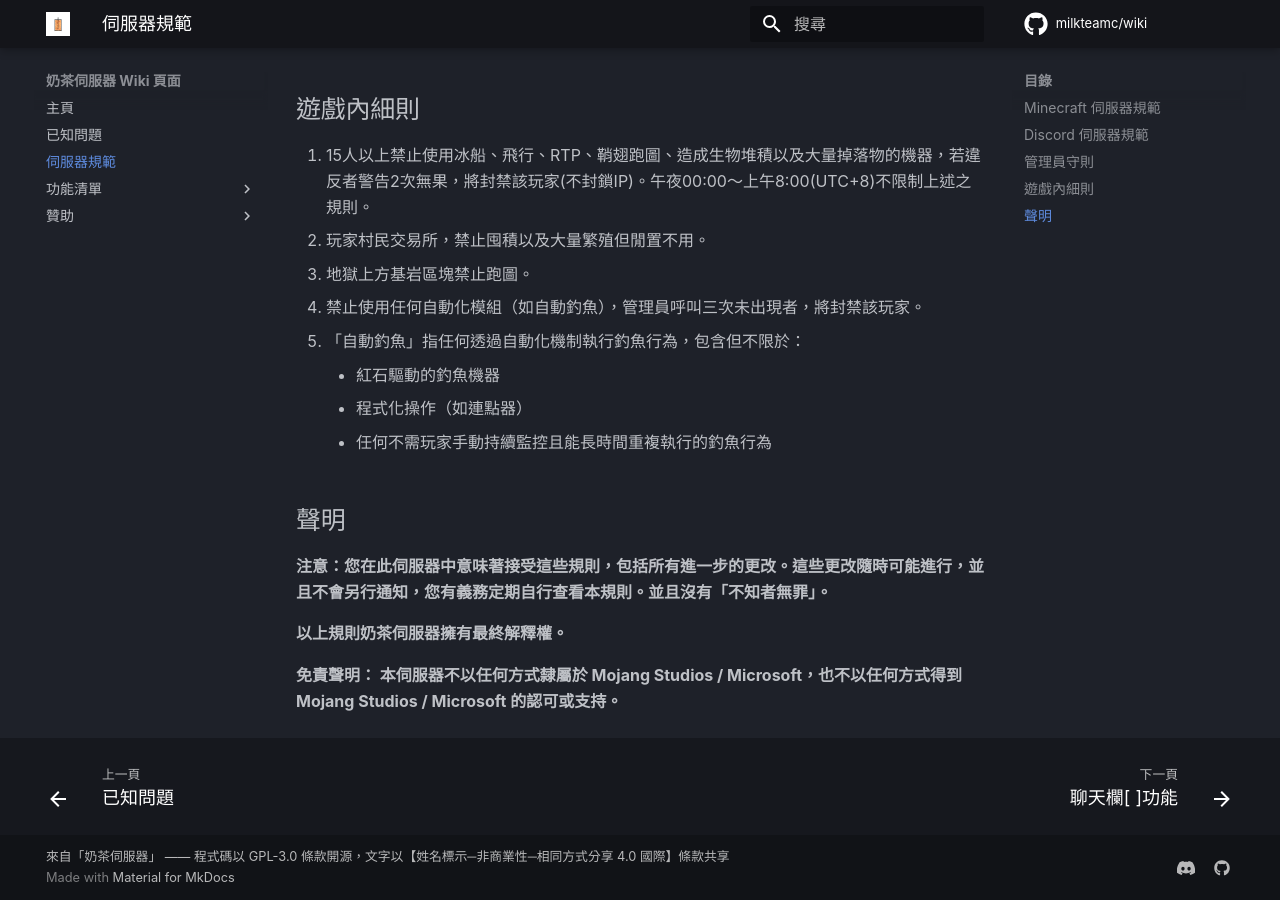
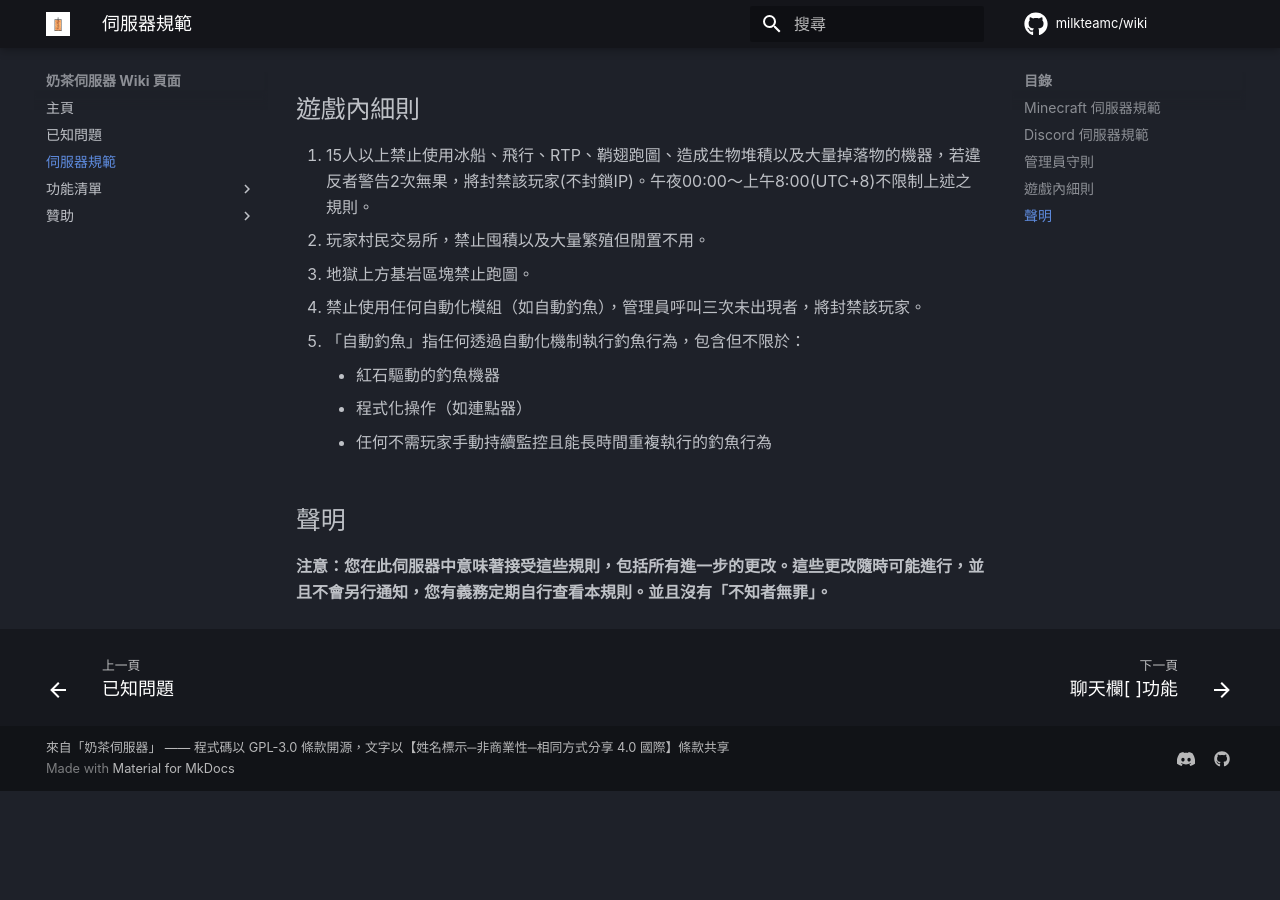
Before and after one commit to milkteamc/wiki, an MkDocs documentation site: the page built from docs/rules.md, in a window 1280 px wide and 900 px high, scrolled down 2707 px. Built offline with MkDocs 1.6.1 and Material for MkDocs 9.7.7, drawn with Linux system fonts in a browser that asks for light colours; some web fonts are replaced; plug-ins that fetch from the network failed and are left out; comment, search, counter and statistics services are not loaded; after the commit the page ends 3498 px from its top, so only the background shows below that.

Commit message:
Update rules.me

```diff
--- a/docs/rules.md
+++ b/docs/rules.md
@@ -101,7 +101,3 @@
 ## 聲明
 
 **注意：您在此伺服器中意味著接受這些規則，包括所有進一步的更改。這些更改隨時可能進行，並且不會另行通知，您有義務定期自行查看本規則。並且沒有「不知者無罪」。**
-
-**以上規則奶茶伺服器擁有最終解釋權。**
-
-**免責聲明： 本伺服器不以任何方式隸屬於 Mojang Studios / Microsoft，也不以任何方式得到 Mojang Studios / Microsoft 的認可或支持。**
```
